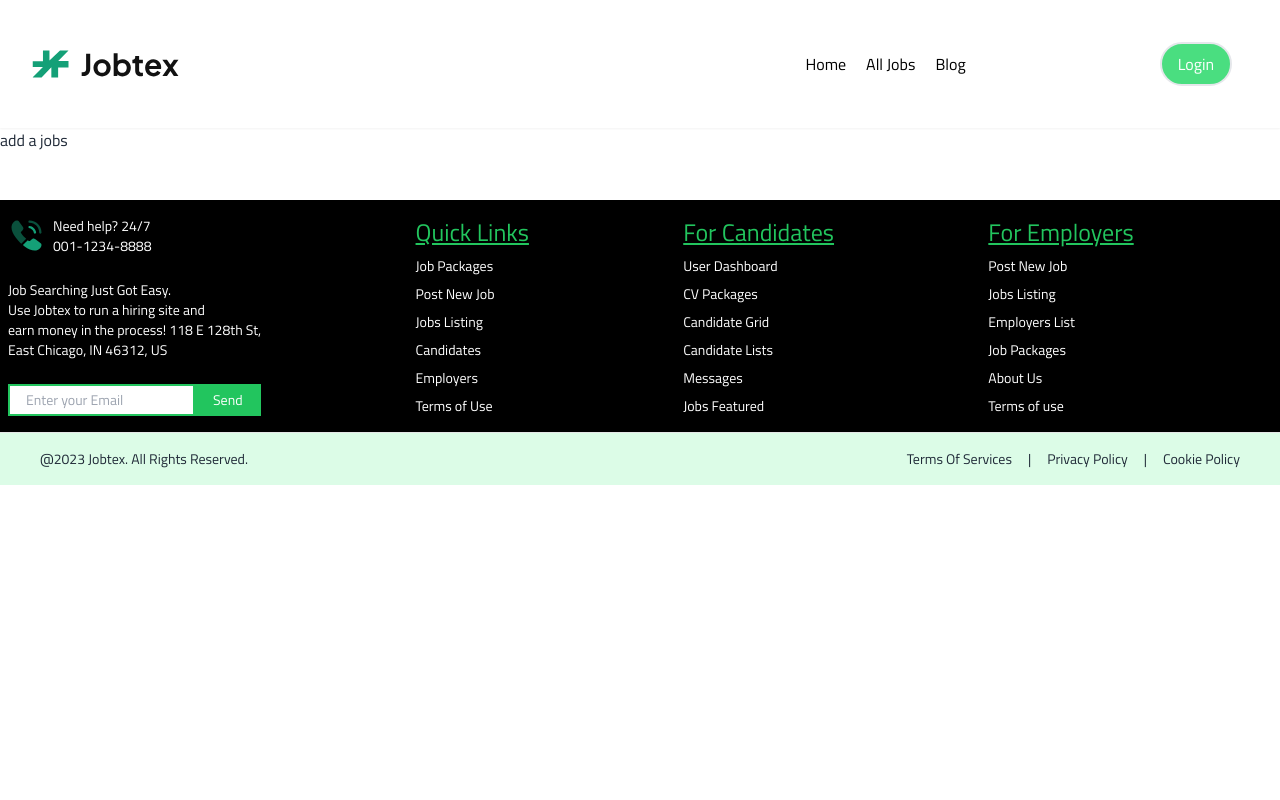
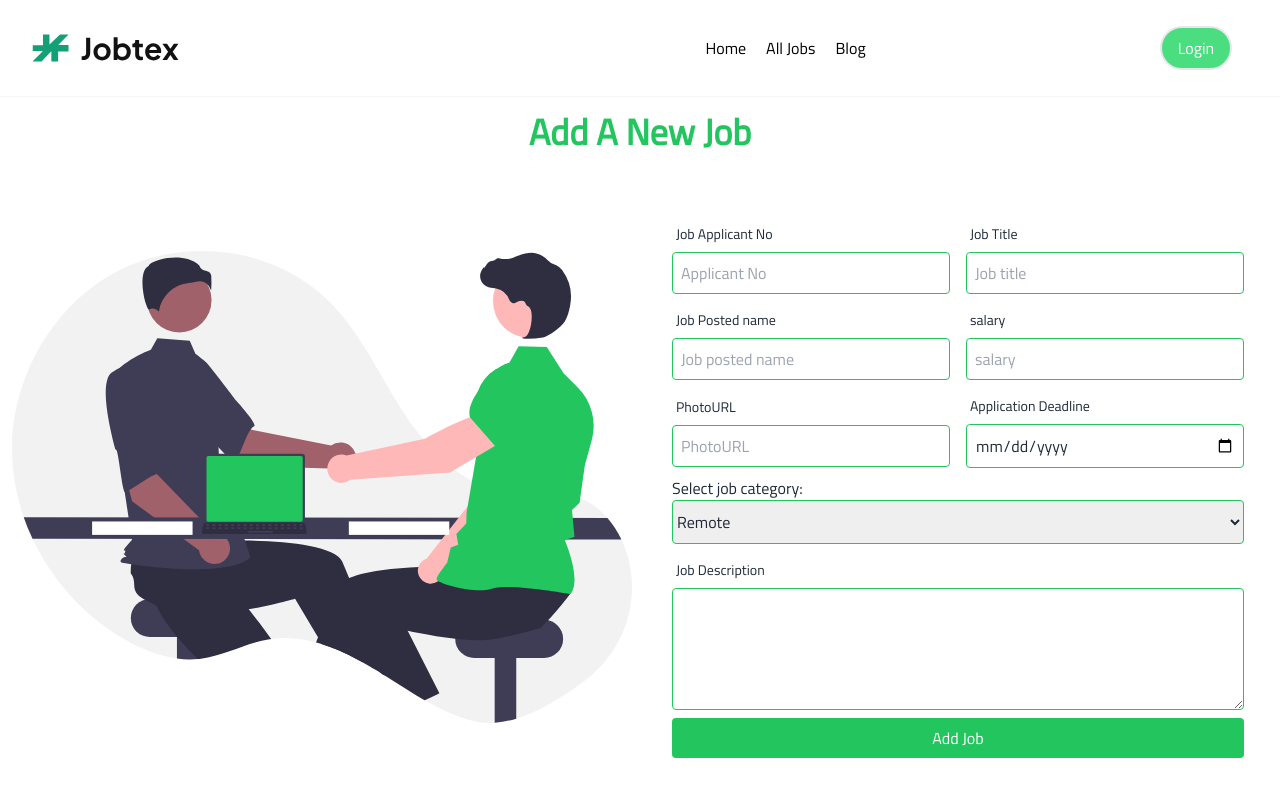
Before and after one commit to Rony-Ahmed6245/Job-seeking-website-FA11, a React (Vite) app: page /addAjobs in a window 1280 px wide. Shown: the top 800 px of the page. Built offline with nearby package versions, Linux system fonts and the light colour scheme; no server answers.

Commit message:
add a job page implement and fine working tost

```diff
--- a/package.json
+++ b/package.json
@@ -20,7 +20,8 @@
     "react-router-dom": "^6.16.0",
     "react-toastify": "^9.1.3",
     "sort-by": "^1.2.0",
-    "sweetalert": "^2.1.2"
+    "sweetalert": "^2.1.2",
+    "sweetalert2": "^11.9.0"
   },
   "devDependencies": {
     "@types/react": "^18.2.15",
--- a/src/Pages/AddaJobs.jsx
+++ b/src/Pages/AddaJobs.jsx
@@ -1,8 +1,169 @@
+
+import Swal from "sweetalert2";
+import job from "../assets/jobaa.svg"
+
+
+
+
+
+const handleJobsData = async (e) => {
+    e.preventDefault();
+    // form.reset();
+    const form = e.target;
+    const applicantNo = form.applicant.value;
+    const jobTitle = form.title.value;
+    const dsc = form.dsc.value;
+    const photo = form.photo.value;
+    const name = form.name.value;
+    const salary = form.salary.value;
+    const category = form.category.value;
+    const deadline = form.deadline.value;
+    const currentDate = new Date().toDateString();
+
+    const formData = { name, salary, category, date: currentDate, deadline, applicantNo, jobTitle, dsc, photo };
+    console.log(formData);
+    fetch("http://localhost:5001/jobs", {
+        method: "POST",
+        headers: {
+            "Content-Type": "application/json",
+        },
+        body: JSON.stringify(formData),
+    })
+        .then((res) => res.json())
+        .then((data) => {
+            console.log(data);
+            if (data.insertedId) {
+                Swal.fire({
+                    icon: 'success',
+                    title: 'Success',
+                    text: 'Wow! Jobs successfully added.',
+                });
+            } else {
+                Swal.fire({
+                    icon: 'error',
+                    title: 'Error',
+                    text: 'Failed to add the product.',
+                });
+            }
+        })
+        .catch((error) => {
+            console.error(error);
+            Swal.fire({
+                icon: 'error',
+                title: 'Error',
+                text: 'An error occurred while adding the product.',
+            });
+        });
+        form.reset();
+};
+
 
 const AddaJobs = () => {
+
+
+
+
+
+
+
+
     return (
-        <div>
-            add a jobs
+        <div className="max-w-7xl mx-auto px-3">
+            {/* <div className="bg h-[300px]"></div> */}
+            <h1 className="text-4xl text-center text-green-500 mb-10 font-bold mt-4">Add A New Job</h1>
+            <div className="grid grid-cols-1 md:grid-cols-2 gap-4 justify-center items-center">
+                <img src={job} alt="" />
+                <div className="max-w-3xl  p-6 ">
+
+                    <form onSubmit={handleJobsData} className="space-y-2">
+
+                        {/* part1 */}
+                        <div className="grid grid-cols-1 md:grid-cols-2 gap-4">
+                            {/* job applicent  no  */}
+                            <div className="form-control">
+                                <label className="label">
+                                    <span className="label-text">Job Applicant No</span>
+                                </label>
+                                <input name="applicant" type="number" placeholder="Applicant No" className="py-2 p-2 rounded design outline-none" required />
+                            </div>
+                            {/* job title */}
+                            <div className="form-control">
+                                <label className="label">
+                                    <span className="label-text">Job Title</span>
+                                </label>
+                                <input name="title" type="text" placeholder="Job title" className="py-2 p-2 rounded design outline-none" required />
+                            </div>
+                        </div>
+
+                        {/* part2 */}
+                        <div className="grid grid-cols-1 md:grid-cols-2 gap-4">
+                            {/* user name  */}
+                            <div className="form-control">
+                                <label className="label">
+                                    <span className="label-text">Job Posted name</span>
+                                </label>
+                                <input name="name" type="text" placeholder="Job posted name" className="py-2 p-2 rounded design outline-none" required />
+                            </div>
+                            {/* salary rangy */}
+                            <div className="form-control">
+                                <label className="label">
+                                    <span className="label-text">salary</span>
+                                </label>
+                                <input type="number" name="salary" placeholder="salary" className="py-2 p-2 rounded design outline-none" required />
+                            </div>
+                        </div>
+
+
+
+
+                        {/* part3 */}
+                        <div className="grid grid-cols-1 md:grid-cols-2 gap-4 justify-center items-center">
+                            {/* photo */}
+                            <div className="form-control">
+                                <label className="label">
+                                    <span className="label-text">PhotoURL</span>
+                                </label>
+                                <input type="text" name="photo" placeholder="PhotoURL" className="py-2 p-2 rounded design outline-none" required />
+                            </div>
+
+                            {/* application date  */}
+                            <div className="form-control">
+                                <label className="label">
+                                    <span className="label-text">Application Deadline</span>
+                                </label>
+                                <input
+                                    name="deadline"
+                                    type="date"
+                                    className="py-2 p-2 rounded design outline-none"
+                                    required
+                                />
+                            </div>
+                        </div>
+
+                        {/* category  */}
+                        <div className="form-control">
+                            <label >Select job category:</label>
+                            <select className="design rounded py-2" name="category" id="mySelect">
+                                <option value="Remote">Remote</option>
+                                <option value="On-site">On site</option>
+                                <option value="Part-time">Part Time</option>
+                                <option value="Hybrid">Hybird</option>
+                            </select>
+                        </div>
+                        {/* Des */}
+                        <div className="form-control">
+                            <label className="label">
+                                <span className="label-text">Job Description</span>
+                            </label>
+                            <textarea className="design rounded outline-none" name="dsc" id="" cols="5" rows="5"></textarea>
+                        </div>
+                        {/* submitt  */}
+                        <div className="form-control mt-6">
+                            <button className="bg-green-500 py-2 outline-none rounded text-white">Add Job</button>
+                        </div>
+                    </form>
+                </div>
+            </div>
         </div>
     );
 };
--- a/src/components/Navbar/Navbar.jsx
+++ b/src/components/Navbar/Navbar.jsx
@@ -77,7 +77,7 @@ const Navbar = () => {
 
 
     return (
-        <div className=" shadow-sm py-8">
+        <div className=" shadow-sm py-4">
             <div className="max-w-screen-xl	 mx-auto md:px-2">
                 <div className="px-4 md:px-4 lg:px-4   bg-none z-30 relative ">
                     <div className="navbar flex justify-between items-center ">
@@ -149,7 +149,7 @@ const Navbar = () => {
                         </div>
                         <div className="navbar-center hidden lg:flex">
                             <ul className=" menu-horizontal flex items-center px-4 gap-2 lg:gap-5  text-white font-medium md:font-bold">
-                                <div className="ml-auto gap-5 flex md:mx-[100px] lg:mx-[150px] font-medium">
+                                <div className="ml-auto gap-5 flex md:mx-[100px] lg:mx-[250px] font-medium">
                                     <li className="">{home}</li>
                                     <li className="">{alljobs}</li>
                                     <li className="">{blog}</li>
--- a/src/index.css
+++ b/src/index.css
@@ -13,3 +13,7 @@ body {
    background-repeat: no-repeat;
    background-size: cover;
 }
+
+.design{
+    border: 1px solid #22C55E;
+}
```
Also changed, not shown: src/assets/jobaa.svg (added), 1 other file (tests, documents, lock files or other folders).
